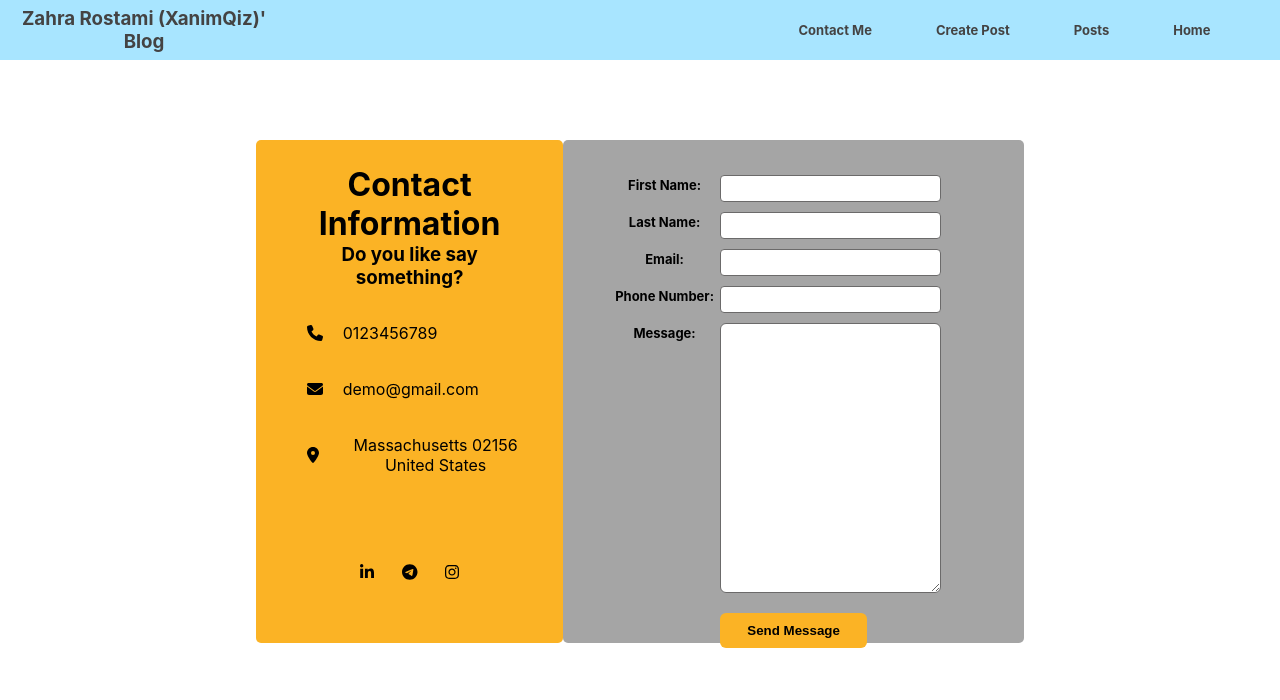
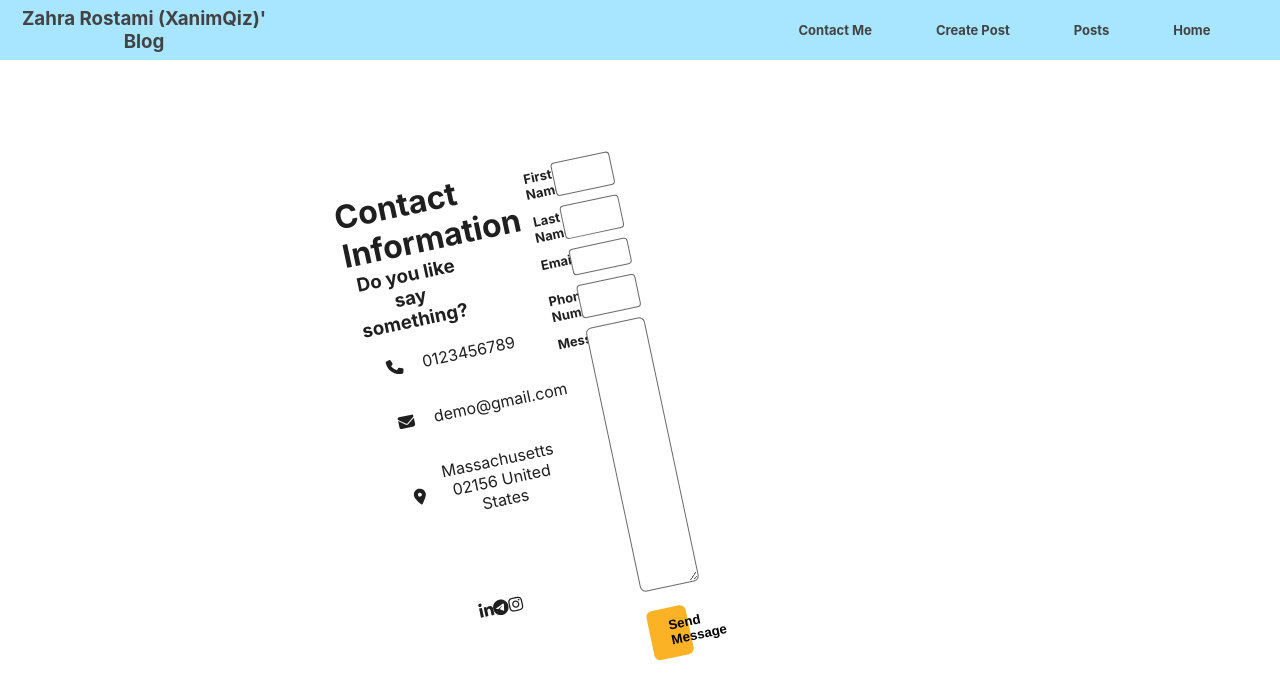
Before and after one commit to zahraRostami1999/blog-app, a React (Create React App) app: page /contactMe in a window 1280 px wide. Shown: the top 700 px of the page. Built offline with nearby package versions, Linux system fonts and the light colour scheme.

Commit message:
edit contactMe page style file

```diff
--- a/src/pages/contactMe/contactMe.module.css
+++ b/src/pages/contactMe/contactMe.module.css
@@ -6,33 +6,19 @@
   justify-content: center;
 }
 
-.wrapper {
-  width: 60%;
-  display: flex;
-}
-
-.col_40,
-.col_60 {
+.wrapper{
+  transform: translateX(-80px);
+  width: 28%;
   display: flex;
   justify-content: center;
-  align-items: center;
-  border-radius: 5px;
-}
-
-.col_40 {
-  width: 40%;
-  background-color: rgb(251, 179, 37);
-}
-
-.col_60 {
-  width: 60%;
-  background-color: rgba(94, 94, 94, 0.558);
+  rotate: -12deg;
 }
 
 .colContainer {
-  width: 80%;
+
+  width: 60%;
   height: 90%;
-  color: #000000;
+  color: #1f1f1f;
 }
 
 .titleInfo {
```
